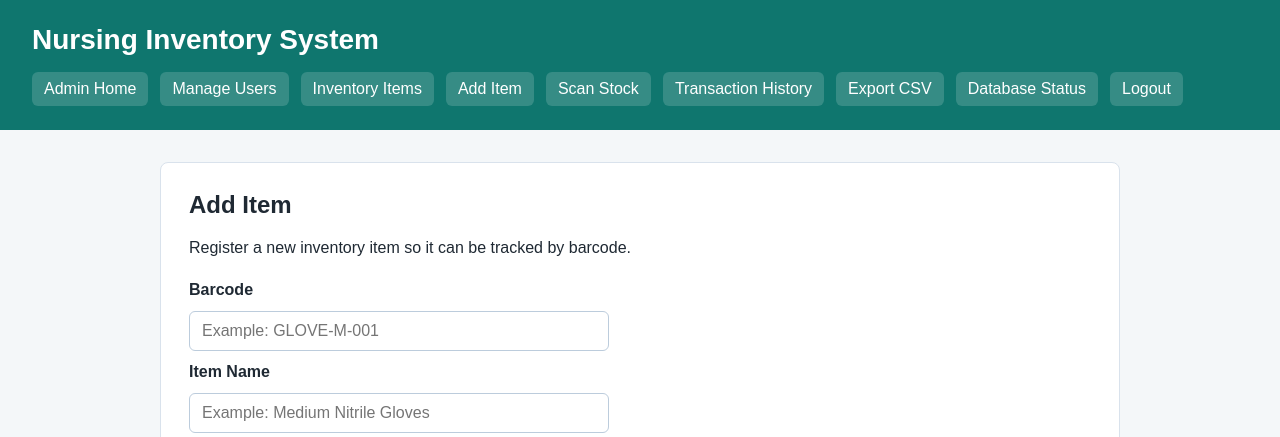
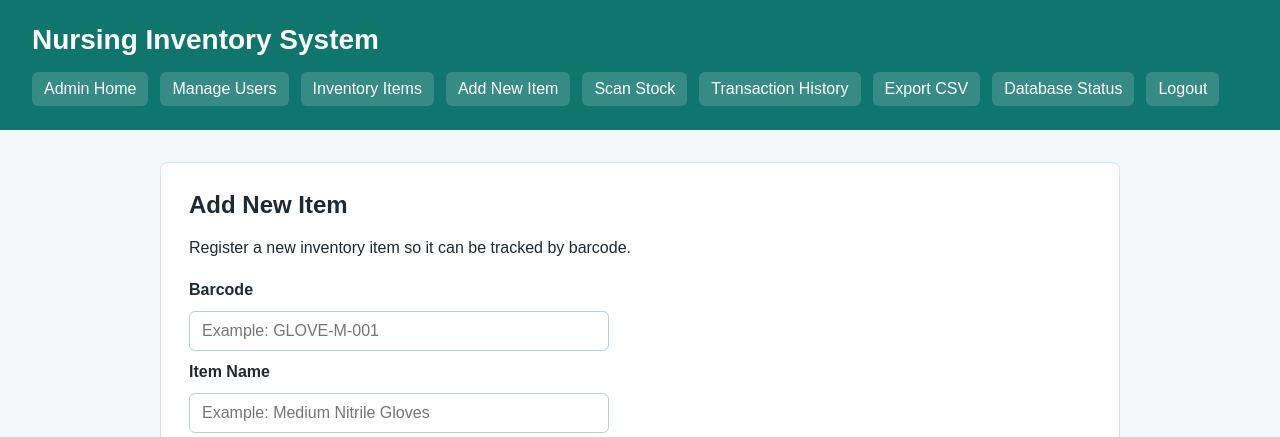
Before and after one commit to CS22M105/inventory_management_system, a Flask app: page /items/new in a window 1280 px wide. Shown: the top 437 px of the page. Run offline with Flask 3, Linux system fonts and the light colour scheme; the visitor is signed in with stand-in values (Sample User, id 1); some libraries are stand-ins or nearby versions.

Commit message:
Rename Add Item labels to Add New Item

```diff
--- a/templates/base.html
+++ b/templates/base.html
@@ -18,7 +18,7 @@
             <a href="{{ url_for('dashboard') }}">Admin Home</a>
             <a href="{{ url_for('admin_users') }}">Manage Users</a>
             <a href="{{ url_for('items') }}">Inventory Items</a>
-            <a href="{{ url_for('item_new') }}">Add Item</a>
+            <a href="{{ url_for('item_new') }}">Add New Item</a>
             <a href="{{ url_for('scan') }}">Scan Stock</a>
             <a href="{{ url_for('transactions') }}">Transaction History</a>
             <a href="{{ url_for('export_inventory') }}">Export CSV</a>
--- a/templates/item_new.html
+++ b/templates/item_new.html
@@ -1,10 +1,10 @@
 {% extends "base.html" %}
 
-{% block title %}Add Item | Nursing Inventory System{% endblock %}
+{% block title %}Add New Item | Nursing Inventory System{% endblock %}
 
 {% block content %}
 <section>
-    <h2>Add Item</h2>
+    <h2>Add New Item</h2>
     <p>Register a new inventory item so it can be tracked by barcode.</p>
 
     {% if error %}
--- a/templates/items.html
+++ b/templates/items.html
@@ -11,7 +11,7 @@
         </div>
 
         {% if session.get("user_role") in ["faculty", "administrator"] %}
-        <a class="button-link" href="{{ url_for('item_new') }}">Add Item</a>
+        <a class="button-link" href="{{ url_for('item_new') }}">Add New Item</a>
         {% endif %}
     </div>
 
```
